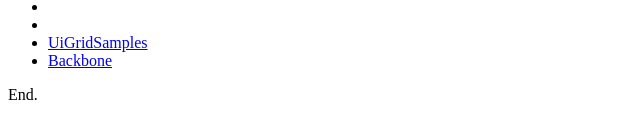
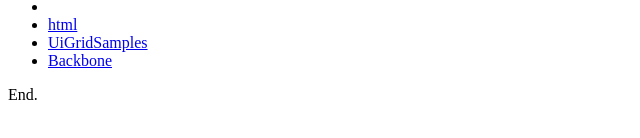
Before and after one commit to linglin666/mytest, a plain HTML site: page index.html in a window 1280 px wide. Shown: the part 404-542 px from the top of the page, 0-640 px from the left. Drawn offline with nearby package versions, Linux system fonts and the light colour scheme.

Commit message:
Add table header resize sample.

```diff
--- a/index.html
+++ b/index.html
@@ -28,7 +28,7 @@
     <li>   <a href = "t074_serviceMyService.html"> t074_serviceMyService.html </a></li>
     <li>   <a href = "t081_tables.html"> t081_tables.html </a></li>
     <li>   <a href = "">  </a></li>
-    <li>   <a href = "">  </a></li>
+    <li>   <a href = "html/htmlIndex.html"> html </a></li>
     <li>   <a href = "uiGrid/uiGridIndex.html"> UiGridSamples  </a></li>
     <li>   <a href = "backbone/backboneIndex.html">Backbone </a></li>
 
```
